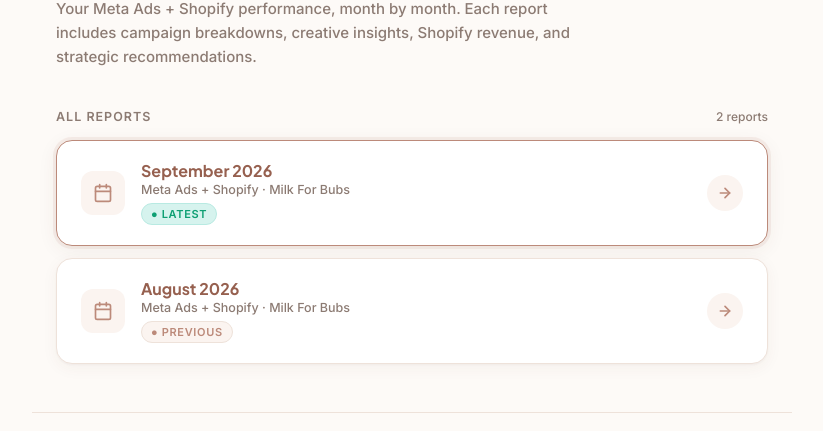
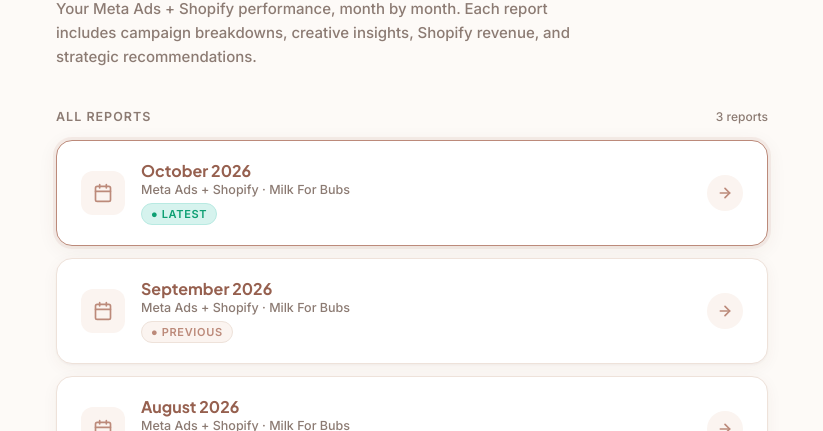
Before and after one commit to adelevateads-byte/adelevate-reports, a plain HTML site: page milkforbubs-monthly/index.html in a window 1280 px wide. Shown: the part 182-613 px from the top of the page, without its empty margins (228-1051 px from the left). Drawn offline with Linux system fonts and the light colour scheme.

Commit message:
Update index.html

```diff
--- a/milkforbubs-monthly/index.html
+++ b/milkforbubs-monthly/index.html
@@ -104,11 +104,34 @@ h1,h2,.num{font-family:'Plus Jakarta Sans',sans-serif}
 <div class="list-wrap">
   <div class="list-head">
     <div class="list-title">All Reports</div>
-    <div class="report-count">2 reports</div>
+    <div class="report-count">3 reports</div>
   </div>
 
-  <!-- SEPTEMBER 2026 — LATEST -->
-  <a href="sep-2026.html" class="report-card latest">
+  <!-- OCTOBER 2026 — LATEST -->
+  <a href="oct-2026.html" class="report-card latest">
+    <div class="rc-left">
+      <div class="rc-icon">
+        <svg viewBox="0 0 24 24" fill="none" stroke="currentColor" stroke-width="2" stroke-linecap="round" stroke-linejoin="round">
+          <rect x="3" y="4" width="18" height="18" rx="2"/><line x1="16" y1="2" x2="16" y2="6"/><line x1="8" y1="2" x2="8" y2="6"/><line x1="3" y1="10" x2="21" y2="10"/>
+        </svg>
+      </div>
+      <div class="rc-meta">
+        <div class="rc-month">October 2026</div>
+        <div class="rc-sub">Meta Ads + Shopify · Milk For Bubs</div>
+        <div class="rc-badge new">● Latest</div>
+      </div>
+    </div>
+    <div class="rc-right">
+      <div class="rc-arrow">
+        <svg viewBox="0 0 24 24" fill="none" stroke="currentColor" stroke-width="2.5" stroke-linecap="round" stroke-linejoin="round">
+          <line x1="5" y1="12" x2="19" y2="12"/><polyline points="12 5 19 12 12 19"/>
+        </svg>
+      </div>
+    </div>
+  </a>
+
+  <!-- SEPTEMBER 2026 -->
+  <a href="sep-2026.html" class="report-card">
     <div class="rc-left">
       <div class="rc-icon">
         <svg viewBox="0 0 24 24" fill="none" stroke="currentColor" stroke-width="2" stroke-linecap="round" stroke-linejoin="round">
@@ -118,7 +141,7 @@ h1,h2,.num{font-family:'Plus Jakarta Sans',sans-serif}
       <div class="rc-meta">
         <div class="rc-month">September 2026</div>
         <div class="rc-sub">Meta Ads + Shopify · Milk For Bubs</div>
-        <div class="rc-badge new">● Latest</div>
+        <div class="rc-badge">● Previous</div>
       </div>
     </div>
     <div class="rc-right">
```
